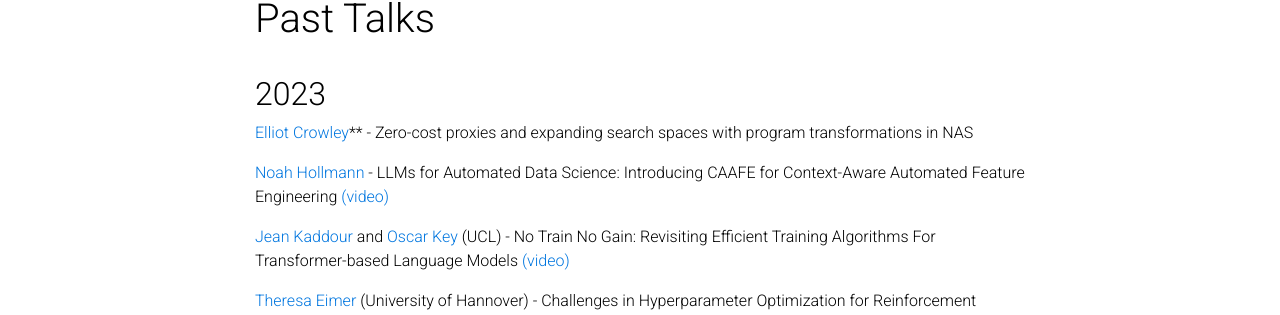
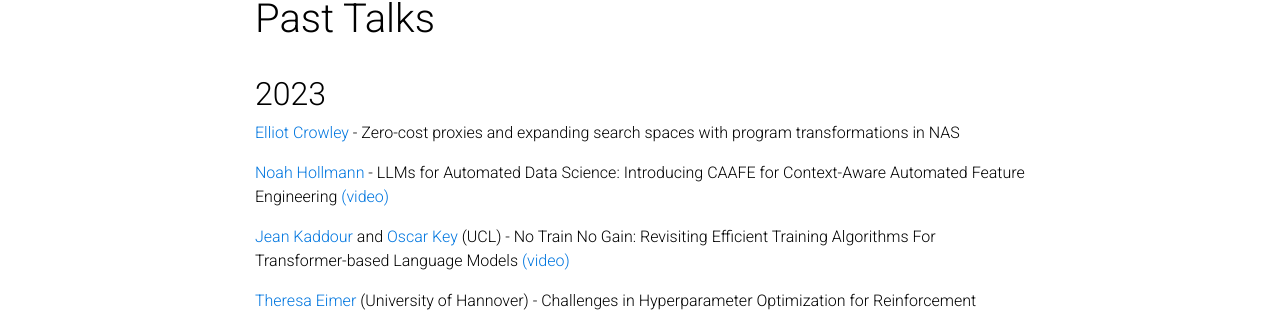
Before and after one commit to AutoML-Seminars/AutoML-Seminars.github.io, a Jekyll site: the page built from _pages/past_talks.md, in a window 1280 px wide and 900 px high. Shown: the part 110-425 px from the top of the window. Built offline with Jekyll 4.4.1, drawn with Linux system fonts in a browser that asks for light colours; comment, search, counter and statistics services are not loaded; a style sheet for code colours, icons or effects is not loaded.

Commit message:
minor fix

```diff
--- a/_pages/past_talks.md
+++ b/_pages/past_talks.md
@@ -11,7 +11,7 @@ nav_order: 5
 ## 2023
 
 
-[Elliot Crowley](https://elliotjcrowley.github.io/)** -  Zero-cost proxies and expanding search spaces with program transformations in NAS
+[Elliot Crowley](https://elliotjcrowley.github.io/) -  Zero-cost proxies and expanding search spaces with program transformations in NAS
 
 
 [Noah Hollmann](https://ml.informatik.uni-freiburg.de/profile/hollmann/) - LLMs for Automated Data Science: Introducing CAAFE for Context-Aware Automated Feature Engineering [(video)](https://youtu.be/oFMzZfTd4xg?feature=shared)
```
